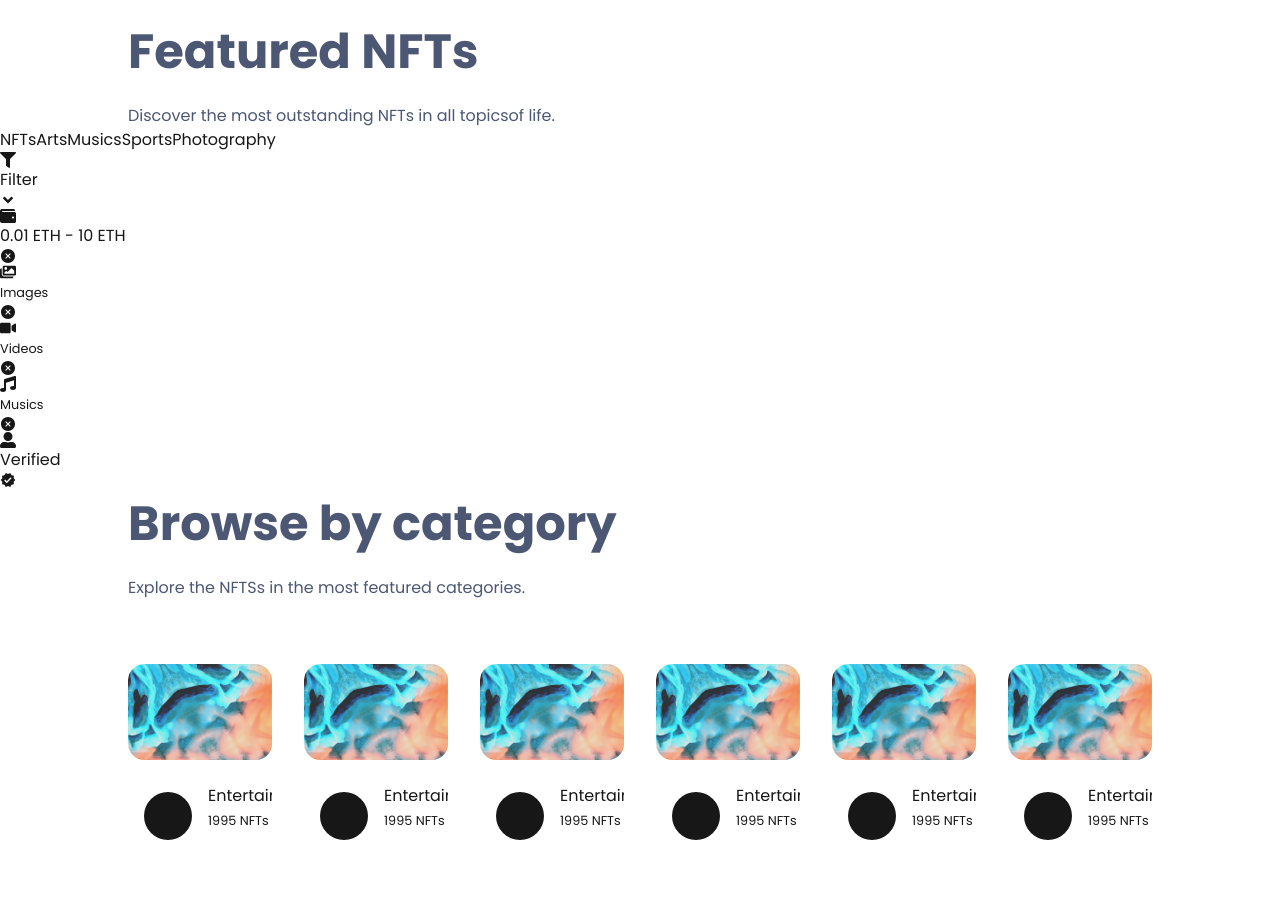
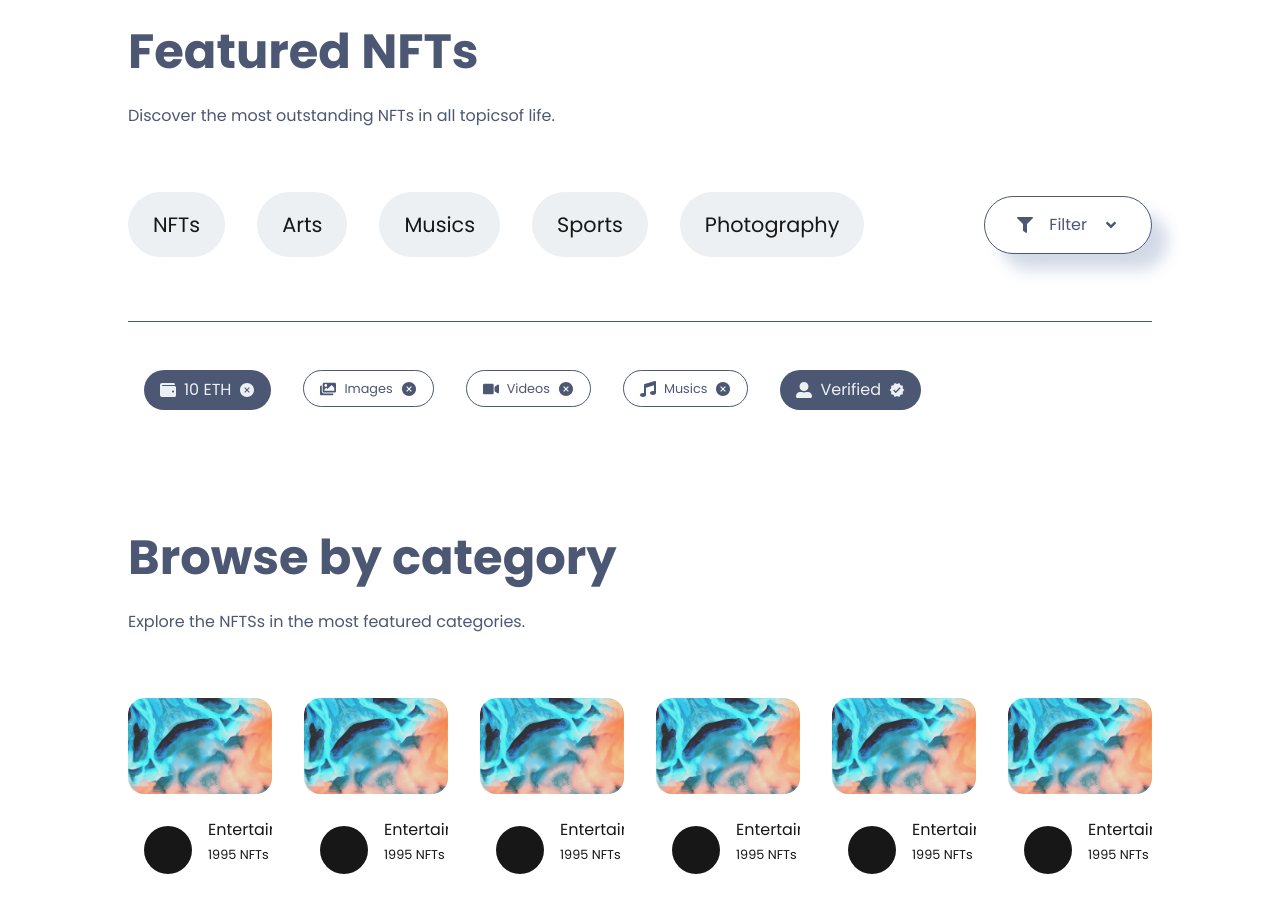
Before and after one commit to rahul-0407/nft-marketplace, a Next.js app in the folder nftfrontend/: page / in a window 1280 px wide. Shown: the part 2000-2912 px from the top of the page. Built offline with nearby package versions, Linux system fonts and the light colour scheme.

Commit message:
filter component added

```diff
--- a/nftfrontend/app/globals.css
+++ b/nftfrontend/app/globals.css
@@ -68,3 +68,191 @@ body {
   color: var(--foreground);
   /* font-family: Arial, Helvetica, sans-serif; */
 }
+
+
+
+
+
+
+.filter{
+  padding: 4rem 0;
+  width: 100%;
+}
+
+.filter_box{
+  width: 80%;
+  margin: 0 auto;
+  display: flex;
+  align-items: center;
+  justify-content: space-between;
+  padding-bottom: 4rem;
+}
+
+.filter_box_left{
+  display: flex;
+  gap: 2rem;
+}
+
+.filter_box_left button{
+  border:  none;
+  outline: none;
+  padding: 1rem 1.5rem;
+  border-radius: 2rem;
+  border: 1px solid var(--main-bg-color);
+  transition: all .3s ease-in;
+  font-size: 1.3rem;
+  cursor: pointer;
+  background-color: var(--main-bg-color);
+}
+
+.filter_box_left button:hover{
+  border: 1px solid var(--icons-color);
+  color: var(--icons-color);
+  box-shadow: var(--box-shadow);
+}
+
+.filter_box_right_box{
+  border: 1px solid var(--icons-color);
+  padding: 1rem 2rem;
+  border-radius: 2rem;
+  color: var(--icons-color);
+  box-shadow: var(--box-shadow);
+  cursor: pointer;
+  display: flex;
+  align-items: center;
+  gap: 1rem;
+}
+
+.filter_box_items{
+  width: 80%;
+  margin: 0 auto;
+  display: flex;
+  padding: 2rem 0;
+  border-top: 1px solid var(--icons-color);
+}
+
+.filter_box_items_box{
+  padding: 1rem;
+}
+
+.filter_box_items_box_item{
+  background-color: var(--icons-color);
+  padding: .5rem 1rem;
+  border-radius: 2rem;
+  color: var(--main-bg-color);
+  cursor: pointer;
+  display: flex;
+  align-items: center;
+  gap: .5rem;
+}
+
+.filter_box_items_box_item_trans{
+  border: 1px solid var(--icons-color);
+  color: var(--icons-color);
+  padding: .5rem 1rem;
+  border-radius: 2rem;
+  cursor: pointer;
+  display: flex;
+  align-items: center;
+  gap: .5rem;
+}
+
+@media screen and (min-device-width: 320px) and (max-device-width: 375px) {
+  .filter_box{
+    width: 90%;
+    display: grid;
+    gap: 4rem;
+  }
+  .filter_box_left{
+    display: grid;
+    grid-template-columns: repeat(3, 1fr);
+    gap: .5rem;
+  }
+  .filter_box_left button{
+    padding: .2rem;
+  }
+  .filter_box_items{
+    width: 90%;
+    display: grid;
+    grid-template-columns: repeat(2, 1fr);
+  }
+  .filter_box_right_box{
+    display: flex;
+    align-items: center;
+    justify-content: center;
+    gap: 4rem;
+    padding-inline: 2rem;
+  }
+  .filter_box_items_box_item{
+    justify-content: space-between;
+  }
+  .filter_box_items_box_item_trans{
+    justify-content: space-between;
+  }
+}
+
+@media screen and (min-device-width: 377px) and (max-device-width: 425px) {
+  .filter_box{
+    display: grid;
+    gap: 4rem;
+    width: 90%;
+  }
+  .filter_box_left{
+    display: grid;
+    grid-template-columns: repeat(3, 1fr);
+  }
+  .filter_box_left button{
+    padding: 1rem;
+  }
+  .filter_box_items{
+    display: grid;
+    width: 90%;
+    grid-template-columns: repeat(2, 1fr);
+  }
+  .filter_box_right_box{
+    display: flex;
+    align-items: center;
+    justify-content: center;
+    gap: 4rem;
+    padding-inline: 2rem;
+  }
+  .filter_box_items_box_item{
+    justify-content: space-between;
+  }
+  .filter_box_items_box_item_trans{
+    justify-content: space-between;
+  }
+}
+
+@media screen and (min-device-width: 427px) and (max-device-width: 786px) {
+  .filter_box{
+    display: grid;
+    gap: 4rem;
+    width: 90%;
+  }
+  .filter_box_left{
+    display: grid;
+    grid-template-columns: repeat(3, 1fr);
+  }
+  .filter_box_left button{
+    padding: 1rem;
+  }
+  .filter_box_items{
+    display: grid;
+    width: 90%;
+    grid-template-columns: repeat(2, 1fr);
+  }
+  .filter_box_right_box{
+    display: flex;
+    align-items: center;
+    justify-content: center;
+    gap: 4rem;
+    padding-inline: 2rem;
+  }
+  .filter_box_items_box_item{
+    justify-content: space-between;
+  }
+  .filter_box_items_box_item_trans{
+    justify-content: space-between;
+  }
+}
--- a/nftfrontend/components/Filter.jsx
+++ b/nftfrontend/components/Filter.jsx
@@ -1,73 +1,232 @@
-'use client'
+"use client";
 
-import React,{useState} from 'react'
-import {FaFilter, FaAngleDown, FaAngleUp, FaWallet, FaMusic, FaVideo, FaImages, FaUserAlt} from "react-icons/fa"
-import {AiFillCloseCircle} from "react-icons/ai"
-import {MdVerified} from "react-icons/md"
-import {TiTick} from "react-icons/ti"
+import React, { useState } from "react";
+import {
+  FaFilter,
+  FaAngleDown,
+  FaAngleUp,
+  FaWallet,
+  FaMusic,
+  FaVideo,
+  FaImages,
+  FaUserAlt,
+} from "react-icons/fa";
+import { AiFillCloseCircle } from "react-icons/ai";
+import { MdVerified } from "react-icons/md";
+import { TiTick } from "react-icons/ti";
 
 const Filter = () => {
+  const [filter, setFilter] = useState(true);
+  const [image, setImage] = useState(true);
+  const [video, setVideo] = useState(true);
+  const [music, setMusic] = useState(true);
 
-    const [filter, setFilter] = useState(true)
-    const [image, setImage] = useState(true)
-    const [video, setVideo] = useState(true)
-    const [music, setMusic] = useState(true)
+  const openFilter = () => {
+    if (!filter) {
+      setFilter(true);
+    } else {
+      setFilter(false);
+    }
+  };
+
+  const openImage = () => {
+    if (!image) {
+      setImage(true);
+    } else {
+      setImage(false);
+    }
+  };
+
+  const openVideo = () => {
+    if (!video) {
+      setVideo(true);
+    } else {
+      setVideo(false);
+    }
+  };
+
+  const openMusic = () => {
+    if (!music) {
+      setMusic(true);
+    } else {
+      setMusic(false);
+    }
+  };
 
   return (
-    <div className='filter'>
-        <div className="filter_box">
-            <div className="filter_box_left">
-                <button onClick={()=>{}}>NFTs</button>
-                <button onClick={()=>{}}>Arts</button>
-                <button onClick={()=>{}}>Musics</button>
-                <button onClick={()=>{}}>Sports</button>
-                <button onClick={()=>{}}>Photography</button>
+    <div className="w-full py-16">
+      {/* filter_box */}
+      <div
+        className="
+          w-[80%] mx-auto
+          flex items-center justify-between
+          pb-16
+          max-[786px]:grid max-[786px]:gap-16 max-[786px]:w-[90%]
+        "
+      >
+        {/* filter_box_left */}
+        <div
+          className="
+            flex gap-8
+            max-[786px]:grid max-[786px]:grid-cols-3
+            max-[786px]:gap-2
+          "
+        >
+          {["NFTs", "Arts", "Musics", "Sports", "Photography"].map(
+            (label, i) => (
+              <button
+                key={i}
+                className="
+                  border outline-none
+                  px-6 py-4
+                  rounded-full
+                  border-(--main-bg-color)
+                  transition-all duration-300 ease-in
+                  text-[1.3rem]
+                  cursor-pointer
+                  bg-(--main-bg-color)
+                  hover:border-(--icons-color)
+                  hover:text-(--icons-color)
+                  hover:shadow-(--box-shadow)
+                  max-[375px]:p-1
+                  max-[425px]:p-4
+                "
+              >
+                {label}
+              </button>
+            )
+          )}
         </div>
-            <div className="filter_box_right">
-                <div className="filter_box_right_box" onClick={()=> openFilter()}>
-                    <FaFilter/>
-                    <span>Filter</span> {filter ? <FaAngleDown/>: <FaAngleUp/>}
+
+        {/* filter_box_right */}
+        <div>
+          <div
+            className="
+              border border-(--icons-color)
+              px-8 py-4
+              rounded-full
+              text-(--icons-color)
+              shadow-(--box-shadow)
+              cursor-pointer
+              flex items-center gap-4
+              max-[786px]:justify-center
+              max-[786px]:gap-16
+              max-[786px]:px-8
+            "
+            onClick={openFilter}
+          >
+            <FaFilter />
+            <span>Filter</span>
+            {filter ? <FaAngleDown /> : <FaAngleUp />}
           </div>
         </div>
       </div>
-        {
-            filter && (
-                <div className="filter_box_items">
-                    <div className="filter_box_items_box">
-                        <div className="filter_box_items_box_item">
-                            <FaWallet/> <span>0.01 ETH - 10 ETH</span>
-                            <AiFillCloseCircle/>
+
+      {/* filter_box_items */}
+      {filter && (
+        <div
+          className="
+            w-[80%] mx-auto
+            flex
+            py-8
+            border-t border-(--icons-color)
+            max-[786px]:grid max-[786px]:grid-cols-2 max-[786px]:w-[90%]
+          "
+        >
+          {/* ITEM 1 */}
+          <div className="p-4">
+            <div
+              className="
+                bg-(--icons-color)
+                px-4 py-2
+                rounded-full
+                text-(--main-bg-color)
+                cursor-pointer
+                flex items-center gap-2
+              "
+            >
+              <FaWallet /> <span>10 ETH</span>
+              <AiFillCloseCircle />
             </div>
           </div>
-                    <div className="filter_box_items_box">
-                        <div className="filter_box_items_box_item_trans" onClick={()=> openImage()}>
-                            <FaImages/> <small>Images</small>
-                            {image ? <AiFillCloseCircle/> : <TiTick/>}
+
+          {/* ITEM 2 */}
+          <div className="p-4">
+            <div
+              className="
+                border border-(--icons-color)
+                text-(--icons-color)
+                px-4 py-2
+                rounded-full
+                cursor-pointer
+                flex items-center gap-2
+                max-[786px]:justify-between
+              "
+              onClick={openImage}
+            >
+              <FaImages /> <small>Images</small>
+              {image ? <AiFillCloseCircle /> : <TiTick />}
             </div>
           </div>
-                    <div className="filter_box_items_box">
-                        <div className="filter_box_items_box_item_trans" onClick={()=> openVideo()}>
-                            <FaVideo/> <small>Videos</small>
-                            {video ? <AiFillCloseCircle/> : <TiTick/>}
+
+          {/* ITEM 3 */}
+          <div className="p-4">
+            <div
+              className="
+                border border-(--icons-color)
+                text-(--icons-color)
+                px-4 py-2
+                rounded-full
+                cursor-pointer
+                flex items-center gap-2
+                max-[786px]:justify-between
+              "
+              onClick={openVideo}
+            >
+              <FaVideo /> <small>Videos</small>
+              {video ? <AiFillCloseCircle /> : <TiTick />}
             </div>
           </div>
-                    <div className="filter_box_items_box">
-                        <div className="filter_box_items_box_item_trans" onClick={()=> openMusic()}>
-                            <FaMusic/> <small>Musics</small>
-                            {music ? <AiFillCloseCircle/> : <TiTick/>}
+
+          {/* ITEM 4 */}
+          <div className="p-4">
+            <div
+              className="
+                border border-(--icons-color)
+                text-(--icons-color)
+                px-4 py-2
+                rounded-full
+                cursor-pointer
+                flex items-center gap-2
+                max-[786px]:justify-between
+              "
+              onClick={openMusic}
+            >
+              <FaMusic /> <small>Musics</small>
+              {music ? <AiFillCloseCircle /> : <TiTick />}
             </div>
           </div>
-                    <div className="filter_box_items_box">
-                        <div className="filter_box_items_box_item">
-                            <FaUserAlt/> <span>Verified</span>
-                            <MdVerified/>
+
+          {/* ITEM 5 */}
+          <div className="p-4">
+            <div
+              className="
+                bg-(--icons-color)
+                px-4 py-2
+                rounded-full
+                text-(--main-bg-color)
+                cursor-pointer
+                flex items-center gap-2
+              "
+            >
+              <FaUserAlt /> <span>Verified</span>
+              <MdVerified />
             </div>
           </div>
         </div>
-            )
-        }
+      )}
     </div>
-  )
-}
+  );
+};
 
-export default Filter
+export default Filter;
```
Lines whose indentation alone changed are shown as unchanged.
